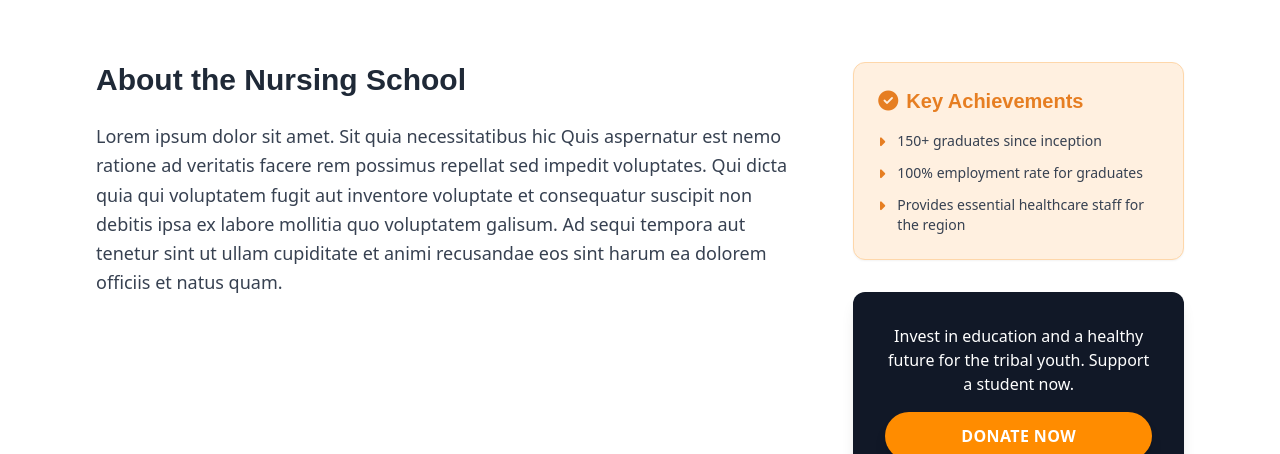
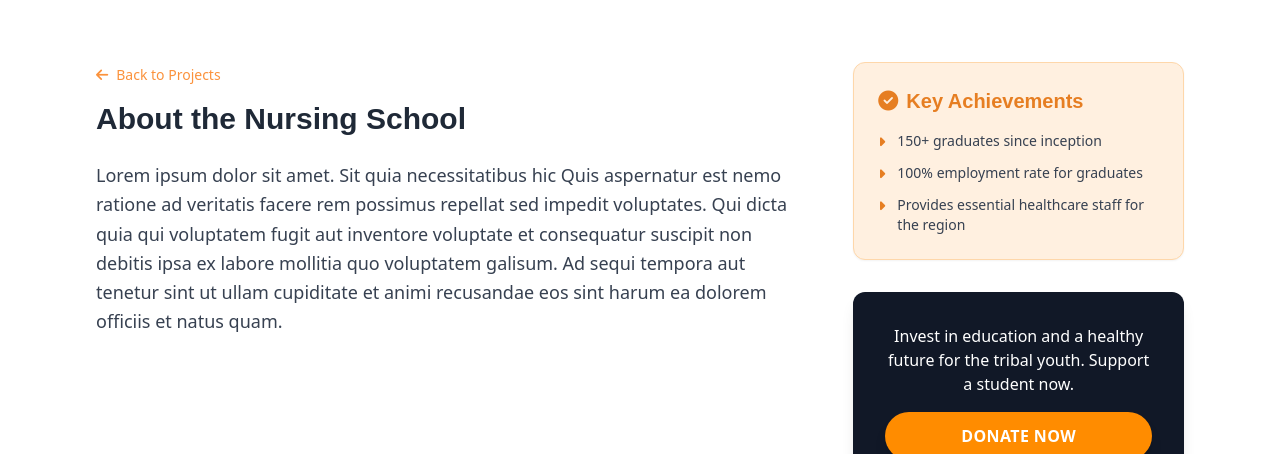
Before and after one commit to LisaWerner856/deepdive-ashwini, a plain HTML site: page projects/school.html in a window 1280 px wide. Shown: the part 646-1100 px from the top of the page. Drawn offline with nearby package versions, Linux system fonts and the light colour scheme; a web font is replaced by a local one.

Commit message:
Commit
Back to project knop + vertaling

```diff
--- a/projects/school.html
+++ b/projects/school.html
@@ -100,6 +100,11 @@
             <div class="grid grid-cols-1 lg:grid-cols-3 gap-12">
 
                 <div class="lg:col-span-2">
+                    <a href="ons-werk.html"
+                        class="inline-flex items-center text-orange-400 hover:text-orange-600 transition duration-200 mb-4 text-sm font-medium">
+                        <i class="fa-solid fa-arrow-left mr-2"></i>
+                        <span data-i18n="back_to_projects">Back to Projects</span>
+                    </a>
                     <h2 class="font-rambla text-3xl text-gray-800 font-bold mb-6" data-i18n="proj_about_heading">About the Nursing School</h2>
                     <div class="prose max-w-none text-gray-700 text-lg leading-relaxed">
                         <p data-i18n="proj_description_1">
@@ -198,7 +203,7 @@
                 footer_org: "Organization", footer_annual: "Annual Report", footer_partner: "Partner with us",
                 footer_programs: "Programs", footer_hosp: "Hospital Services", footer_nurs: "Nursing school", footer_mobile: "Mobile Clinic", footer_disability: "Disability Services",
                 footer_support: "Support", footer_news: "Newsletter", footer_privacy: "Privacy Policy", footer_faq: "FAQ",
-                footer_rights: "2025 ASHWINI. All rights reserved.", footer_registered: "A Registered Charitable Society",
+                footer_rights: "2025 ASHWINI. All rights reserved.", footer_registered: "A Registered Charitable Society", back_to_projects: "Back to Projects",
 
                 proj_title: "School of Nursing",
                 proj_country: "India (Nilgiris District)",
@@ -214,7 +219,7 @@
                 footer_org: "Organisatie", footer_annual: "Jaarverslag", footer_partner: "Partner worden",
                 footer_programs: "Programma's", footer_hosp: "Ziekenhuisdiensten", footer_nurs: "Verpleegschool", footer_mobile: "Mobiele Kliniek", footer_disability: "Gehandicaptenzorg",
                 footer_support: "Steun ons", footer_news: "Nieuwsbrief", footer_privacy: "Privacybeleid", footer_faq: "Veelgestelde vragen",
-                footer_rights: "2025 ASHWINI. Alle rechten voorbehouden.", footer_registered: "Een Geregistreerde Liefdadigheidsinstelling",
+                footer_rights: "2025 ASHWINI. Alle rechten voorbehouden.", footer_registered: "Een Geregistreerde Liefdadigheidsinstelling", back_to_projects: "Terug naar projecten",
 
                 proj_title: "Verpleegschool",
                 proj_country: "India (Nilgiris District)",
```
Also changed, not shown: projects/centrum.html (+7 -2 lines), projects/ziekenhuis.html (+7 -0 lines).
